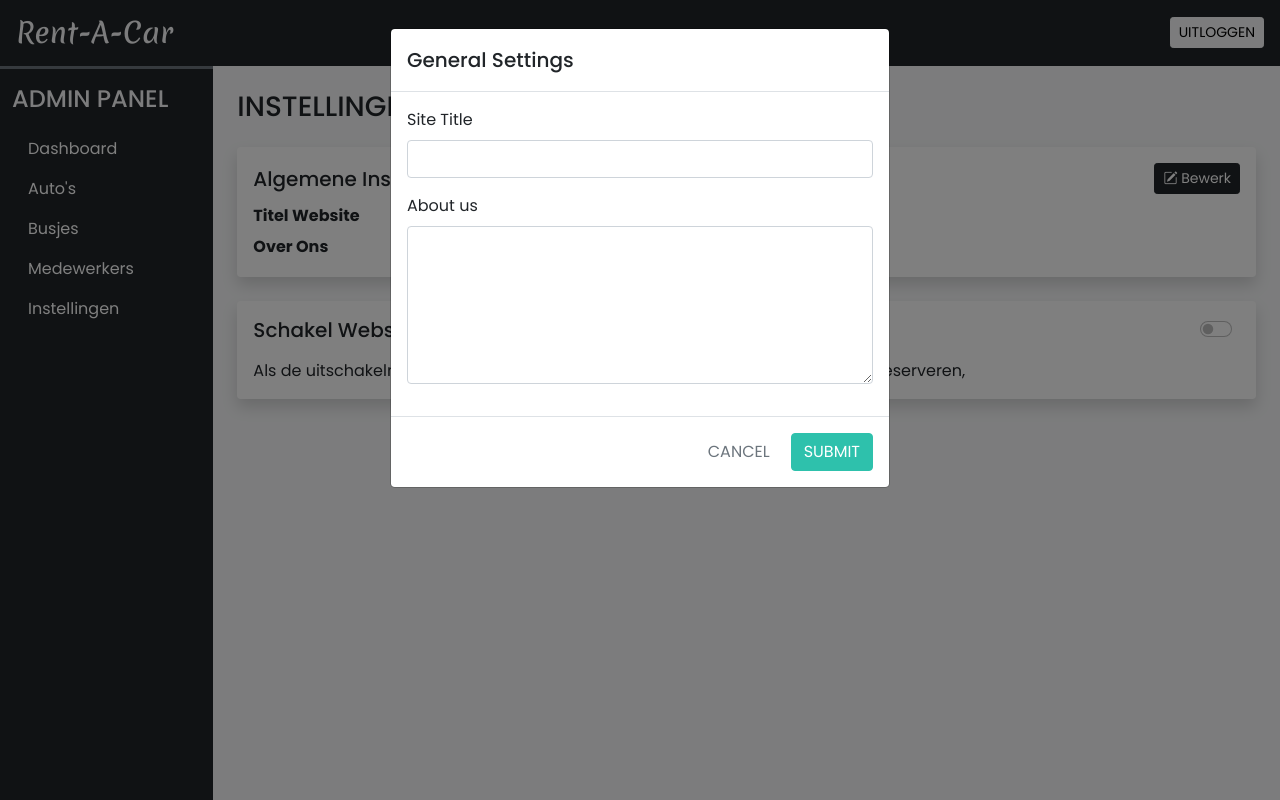
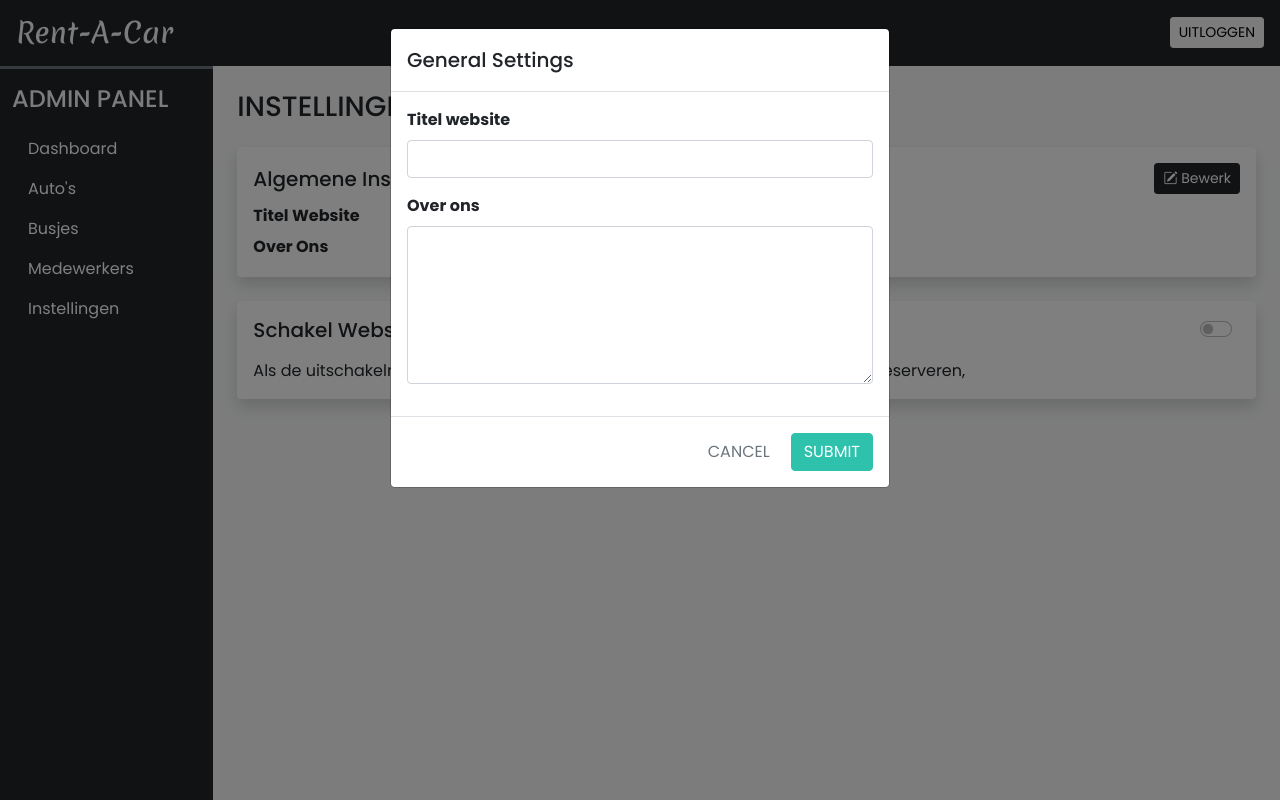
Before and after one commit to Daswart/Rent-A-Car, a PHP site: page /admin/settings.php in a window 1280 px wide, after a click on "Bewerk". Run offline with PHP 8.4, Linux system fonts and the light colour scheme; the visitor is signed in with stand-in values (Sample User, id 1); data that the repository does not hold is empty.

Commit message:
Veranderingen in Algemene Instellingen

```diff
--- a/admin/settings.php
+++ b/admin/settings.php
@@ -43,24 +43,24 @@ adminLogin();
                 <!-- General settings Modal -->
                 <div class="modal fade" id="general-s" data-bs-backdrop="static" data-bs-keyboard="false" tabindex="-1" aria-labelledby="staticBackdropLabel" aria-hidden="true">
                     <div class="modal-dialog">
-                        <form>
+                        <form id="general_s_form">
                             <div class="modal-content">
                                 <div class="modal-header">
                                     <h5 class="modal-title">General Settings</h5>
                                 </div>
                                 <div class="modal-body">
                                     <div class="mb-3">
-                                        <label class="form-label">Site Title</label>
-                                        <input type="text" name="site_title" id="site_title_inp" class="form-control shadow-none">
+                                        <label class="form-label fw-bold">Titel website</label>
+                                        <input type="text" name="site_title" id="site_title_inp" class="form-control shadow-none" required>
                                     </div>
                                     <div class="mb-3">
-                                        <label class="form-label">About us</label>
-                                        <textarea name="site_about" id="site_about_inp" class="form-control shadow-none" rows="6"></textarea>
+                                        <label class="form-label fw-bold">Over ons</label>
+                                        <textarea name="site_about" id="site_about_inp" class="form-control shadow-none" rows="6" required></textarea>
                                     </div>
                                 </div>
                                 <div class="modal-footer">
                                     <button type="button" onclick="site_title_inp.value = general_data.site_title, site_about.value = general_data.site_about" class="btn text-secondary shadow-none" data-bs-dismiss="modal">CANCEL</button>
-                                    <button type="button" onclick="upd_general(site_title.value,site_about.value)" class="btn custom-bg text-white shadow-none">SUBMIT</button>
+                                    <button type="submit" class="btn custom-bg text-white shadow-none">SUBMIT</button>
                                 </div>
                             </div>
                         </form>
@@ -91,12 +91,13 @@ adminLogin();
     <script>
         let general_data;
 
+        let general_s_form = document.getElementById('general_s_form');
+        let site_title_inp = document.getElementById('site_title_inp');
+        let site_about_inp = document.getElementById('site_about_inp');
+
         function get_general() {
             let site_title = document.getElementById('site_title');
             let site_about = document.getElementById('site_about');
-
-            let site_title_inp = document.getElementById('site_title_inp');
-            let site_about_inp = document.getElementById('site_about_inp');
 
             let shutdown_toggle = document.getElementById('shutdown-toggle');
 
@@ -124,6 +125,11 @@ adminLogin();
 
             xhr.send('get_general');
         }
+
+        general_s_form.addEventListener('submit', function(e) {
+            e.preventDefault();
+            upd_general(site_title_inp.value, site_about_inp.value);
+        })
 
         function upd_general(site_title_val, site_about_val) {
             let xhr = new XMLHttpRequest();
```
